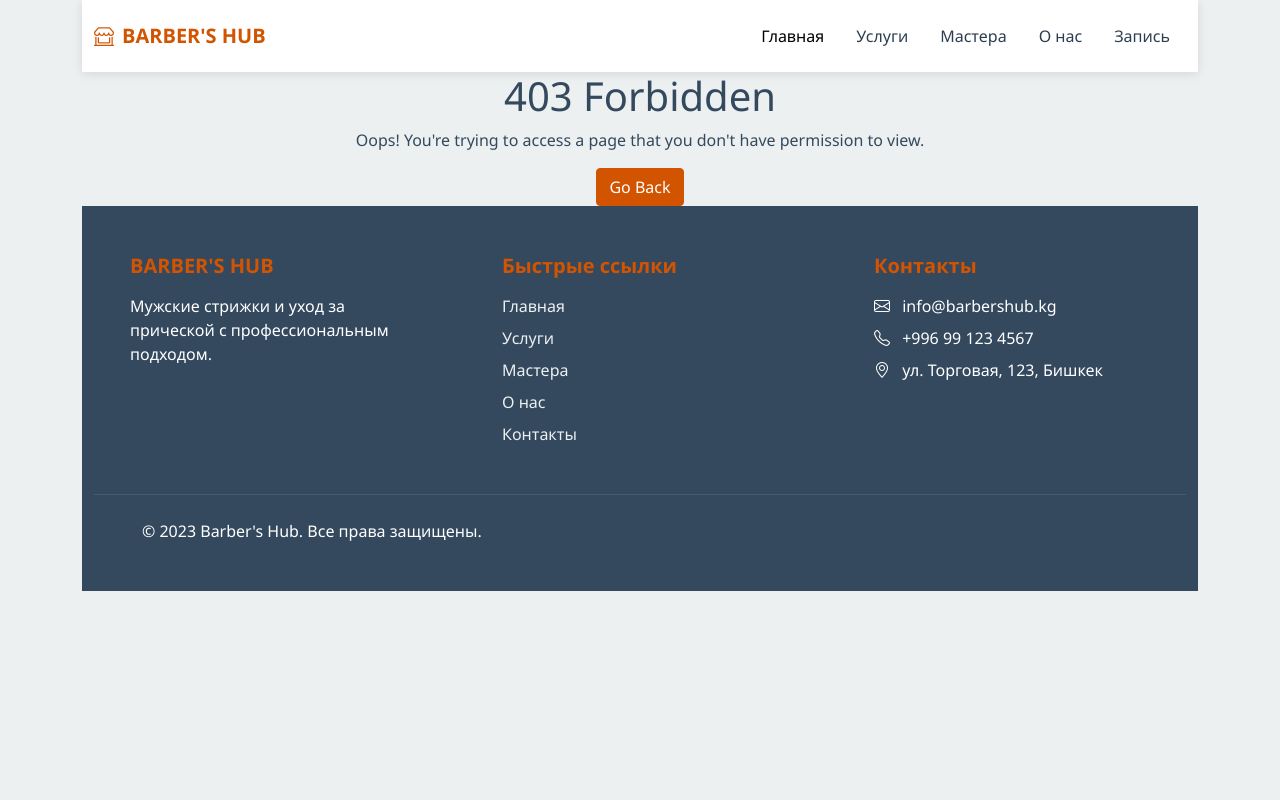
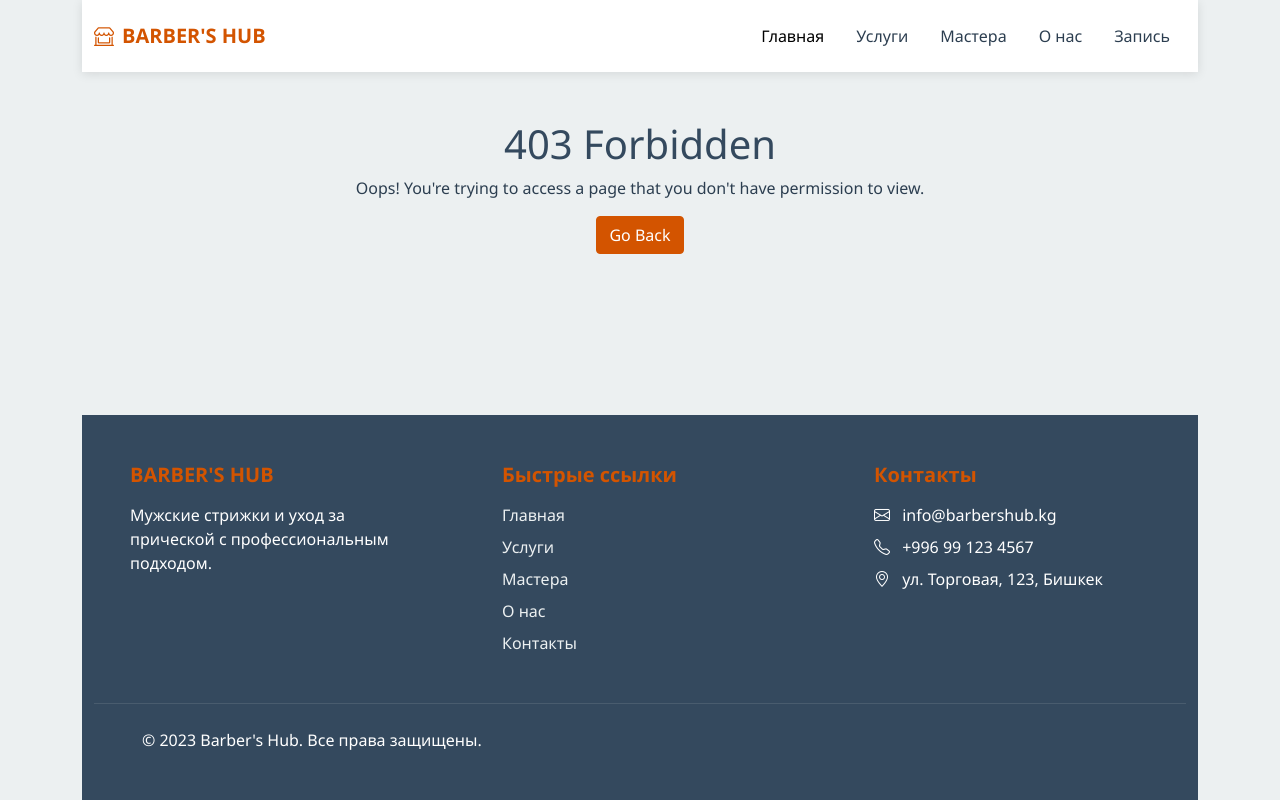
Before and after one commit to a-bugaev/python-413-diploma-project-barbershop, a Django app: page /orders/ in a window 1280 px wide. Run offline with Django 5.2, Linux system fonts and the light colour scheme.

Commit message:
hw_39: base template refactored with few includes; http error pages added;

```diff
--- a/static/css/base.css
+++ b/static/css/base.css
@@ -12,8 +12,14 @@ body {
     background-color: var(--light-color);
 }
 
-html, body, body > div.container {
+body > div.container {
+    display: flex;
+    flex-direction: column;
     min-height: 100vh;
+}
+
+main {
+    flex-grow: 1;
 }
 
 /* Button styles */
--- /dev/null
+++ b/static/css/http-error-message.css
@@ -0,0 +1,12 @@
+.http-error-message {
+    display: block;
+    margin: 3rem auto;
+}
+
+.http-error-message h1 {
+    color: var(--dark-color);
+}
+
+.http-error-message p {
+    color: var(--secondary-color);
+}
--- a/templates/403.html
+++ b/templates/403.html
@@ -3,16 +3,16 @@
 {% comment %} templates/home.html {% endcomment %}
 {% load static %}
 
-{% block head %}
-  <link rel="stylesheet" href="{% static 'css/403404.css' %}">
-{% endblock head %}
+{% block styles %}
+  <link rel="stylesheet" href="{% static 'css/http-error-message.css' %}">
+{% endblock styles %}
 
 {% block title %}
   Доступ запрещён
 {% endblock title %}
 
 {% block content %}
-  <center>
+  <center class="http-error-message">
     <h1>403 Forbidden</h1>
     <p>Oops! You're trying to access a page that you don't have permission to view.</p>
     <a href="{% url 'landing' %}" class="btn btn-primary">Go Back</a>
--- a/templates/base.html
+++ b/templates/base.html
@@ -30,26 +30,24 @@
 </head>
 <body>
 <div class="container">
-<header>
 
 {% block header %}
 {% include "includes/header.html" %}
 
 {% endblock header %}
 
-</header>
+<main>
 
 {% block content %}
 {% endblock content %}
 
-<footer>
+</main>
 
 {% block footer %}
 {% include "includes/footer.html" %}
 
 {% endblock footer %}
 
-</footer>
 </div>
 <script src="https://cdn.jsdelivr.net/npm/bootstrap@5.3.0-alpha1/dist/js/bootstrap.bundle.min.js"></script>
 
```
Also changed, not shown: static/css/403404.css (deleted, +0 -16 lines), templates/404.html (+4 -4 lines).
